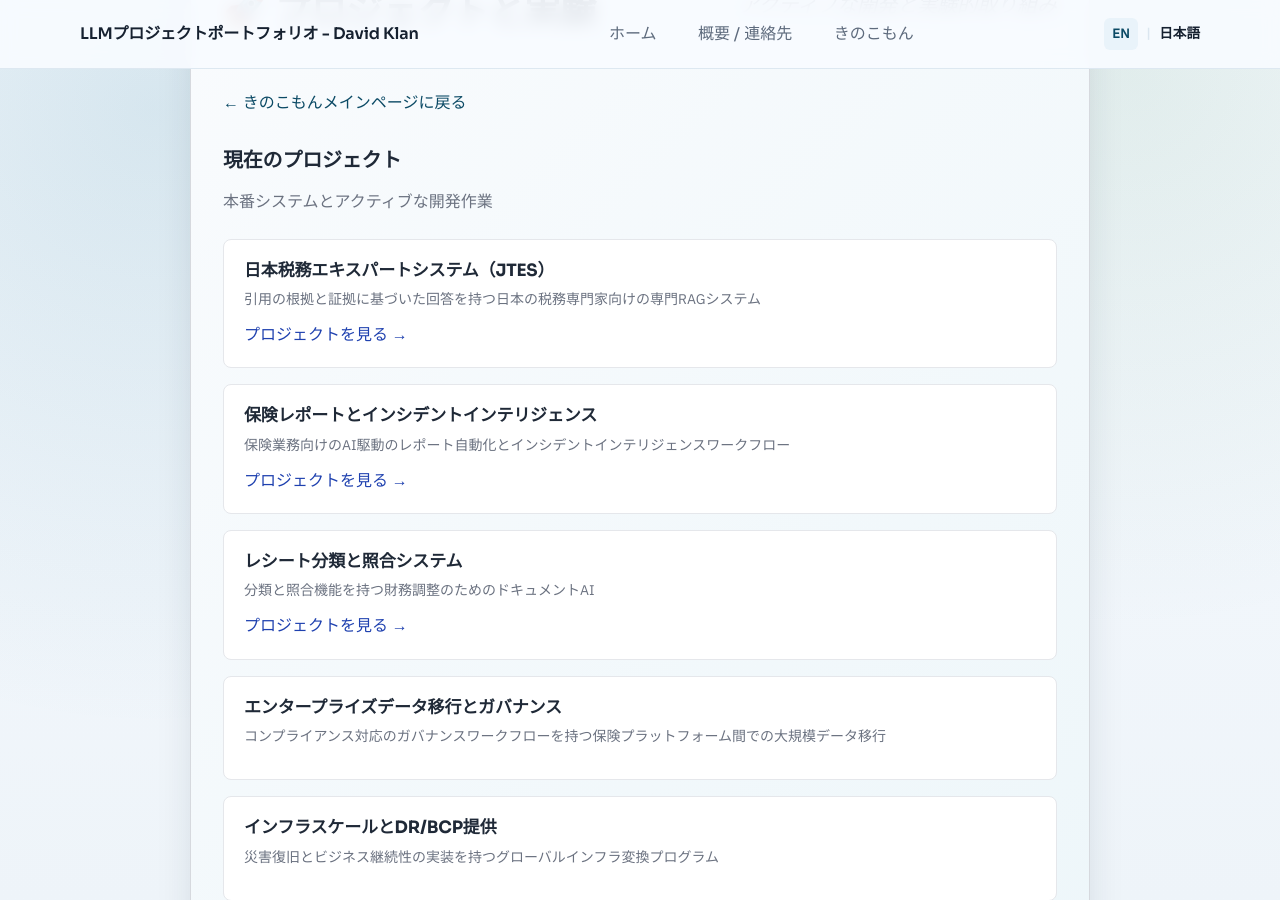
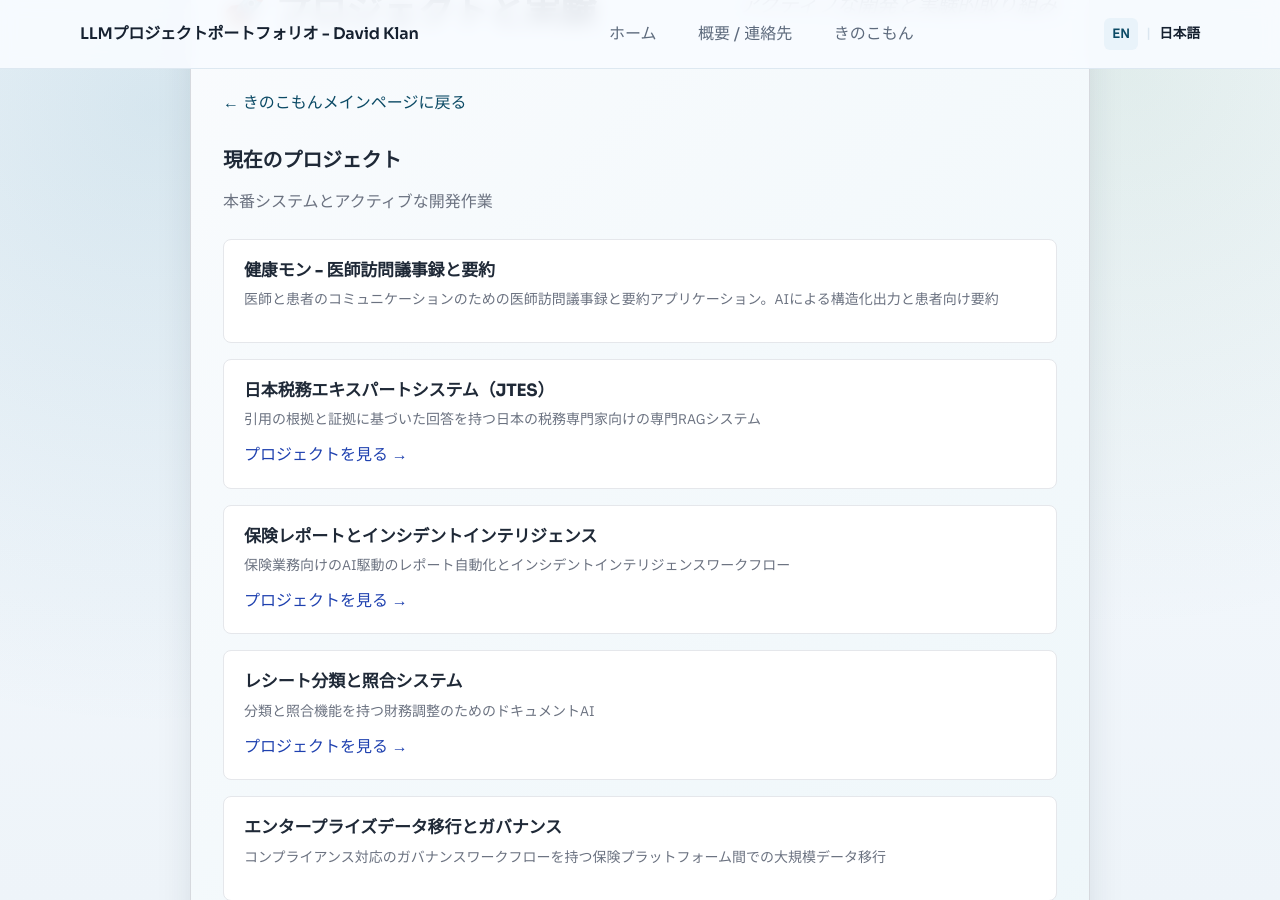
Before and after one commit to davidklan-png/Bio_HP, a Jekyll site: the page built from ja/kinokomon/projects/index.md, in a window 1280 px wide and 900 px high, scrolled down 412 px. Built offline with Jekyll 4.4.1, drawn with Linux system fonts in a browser that asks for light colours.

Commit message:
feat: add Kenkoumon to projects page
- Added Kenkoumon (健康モン) to projects sub-page (EN/JA)
- Doctor visit transcription and summary application
- Healthcare domain: Medical transcription, LLM, Patient summaries
- Stack: Python, LLM APIs, Speech-to-text, NLP

```diff
--- a/ja/kinokomon/projects/index.md
+++ b/ja/kinokomon/projects/index.md
@@ -21,6 +21,11 @@ lang: ja
     <p class="kinokomon-section__section-desc">本番システムとアクティブな開発作業</p>
 
     <div class="kinokomon-section__project-list">
+      <div class="kinokomon-section__project-item">
+        <h3>健康モン - 医師訪問議事録と要約</h3>
+        <p class="kinokomon-section__project-desc">医師と患者のコミュニケーションのための医師訪問議事録と要約アプリケーション。AIによる構造化出力と患者向け要約</p>
+      </div>
+
       <div class="kinokomon-section__project-item">
         <h3>日本税務エキスパートシステム（JTES）</h3>
         <p class="kinokomon-section__project-desc">引用の根拠と証拠に基づいた回答を持つ日本の税務専門家向けの専門RAGシステム</p>
```
Also changed, not shown: kinokomon/projects/index.md (+5 -0 lines).
